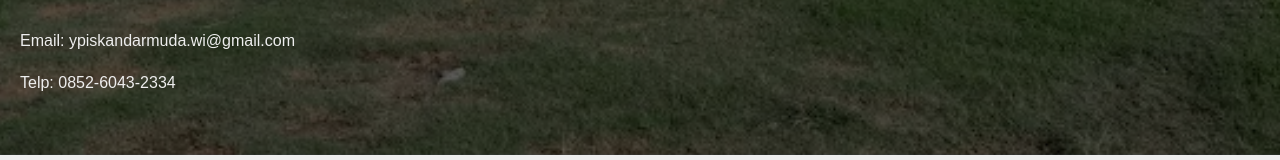
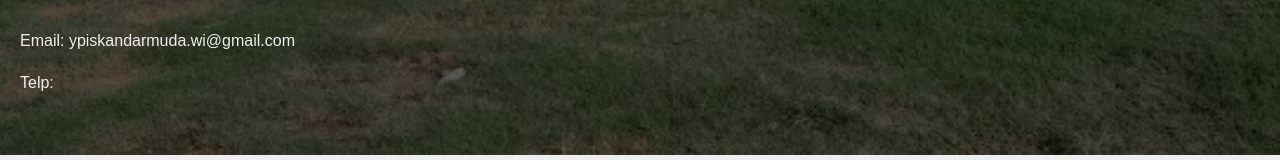
Before and after one commit to ahmadjulianda/website-yayasan, a plain HTML site: page index.html in a window 1280 px wide. Shown: the part 1207-1367 px from the top of the page. Drawn offline with Linux system fonts and the light colour scheme.

Commit message:
Update index.html
tes hapus nomor

```diff
--- a/index.html
+++ b/index.html
@@ -37,7 +37,7 @@
     <section id="kontak">
       <h2>Kontak</h2>
       <p>Email: ypiskandarmuda.wi@gmail.com</p>
-      <p>Telp: 0852-6043-2334</p>
+      <p>Telp: </p>
     </section>
   </main>
 
```
